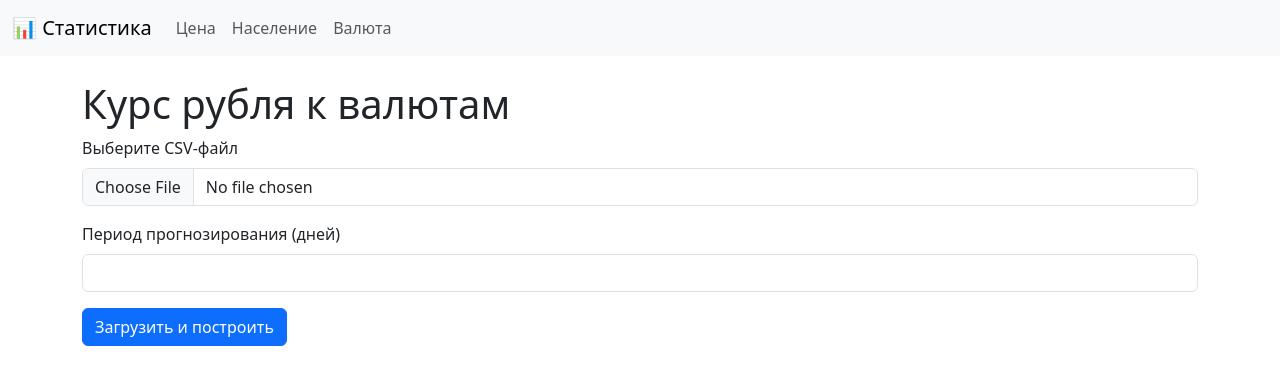
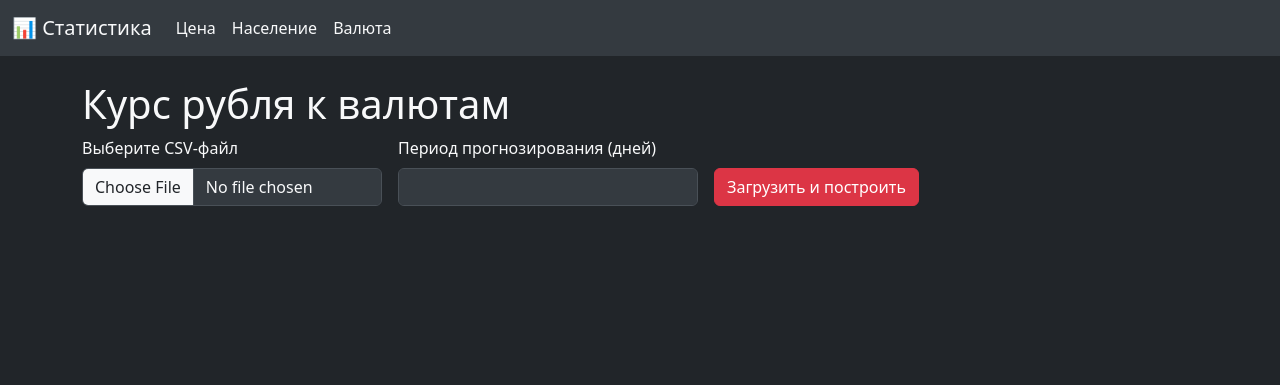
Before and after one commit to Dantes39/Laba3TP, a Flask app: page / in a window 1280 px wide. Shown: the top 385 px of the page. Run offline with Flask 3, Linux system fonts and the light colour scheme.

Commit message:
Interface changes. Dark theme.

```diff
--- a/templates/base.html
+++ b/templates/base.html
@@ -5,6 +5,54 @@
     <meta name="viewport" content="width=device-width, initial-scale=1.0">
     <title>📊 Статистика</title>
     <link href="https://cdn.jsdelivr.net/npm/bootstrap@5.3.0/dist/css/bootstrap.min.css" rel="stylesheet">
+    <style>
+        body {
+            background-color: #212529;
+            color: #f8f9fa;
+        }
+        .navbar {
+            background-color: #343a40 !important;
+        }
+        .navbar-brand, .nav-link {
+            color: #f8f9fa !important;
+        }
+        .nav-link:hover {
+            color: #adb5bd !important;
+        }
+        .container {
+            background-color: #212529;
+            color: #f8f9fa;
+        }
+        h1, h2, h3 {
+            color: #f8f9fa;
+        }
+        .form-label {
+            color: #f8f9fa;
+        }
+        .form-control {
+            background-color: #343a40;
+            color: #f8f9fa;
+            border-color: #495057;
+        }
+        .form-control:focus {
+            background-color: #343a40;
+            color: #f8f9fa;
+            border-color: #6c757d;
+            box-shadow: 0 0 0 0.2rem rgba(108, 117, 125, 0.5);
+        }
+        .table {
+            color: #f8f9fa;
+        }
+        .table-striped tbody tr:nth-of-type(odd) {
+            background-color: #343a40;
+        }
+        .table-striped tbody tr:nth-of-type(even) {
+            background-color: #2c3136;
+        }
+        hr {
+            border-color: #6c757d;
+        }
+    </style>
 </head>
 <body>
     <nav class="navbar navbar-expand-lg navbar-light bg-light">
--- a/templates/currency.html
+++ b/templates/currency.html
@@ -2,16 +2,18 @@
 
 {% block body %}
 <h1>Курс рубля к валютам</h1>
-<form method="post" enctype="multipart/form-data">
-    <div class="mb-3">
+<form method="post" enctype="multipart/form-data" class="d-flex align-items-end gap-3">
+    <div class="mb-3" style="width: 300px;">
         <label for="datafile" class="form-label">Выберите CSV-файл</label>
         <input type="file" class="form-control" name="datafile" required>
     </div>
-    <div class="mb-3">
+    <div class="mb-3" style="width: 300px;">
         <label for="period" class="form-label">Период прогнозирования (дней)</label>
         <input type="number" class="form-control" name="period" required>
     </div>
-    <button type="submit" class="btn btn-primary">Загрузить и построить</button>
+    <div class="mb-3">
+        <button type="submit" class="btn btn-danger">Загрузить и построить</button>
+    </div>
 </form>
 
 {% if result %}
@@ -23,8 +25,8 @@
     {% for currency in result.max_gain %}
     <p>Для валюты <em>{{ currency }}</em>:</p>
     <ul>
-        <li><strong>Максимальный прирост:</strong> {{ result.max_gain[currency][1] | round(2) }} RUB на {{ result.max_gain[currency][0] }}</li>
-        <li><strong>Максимальный убыток:</strong> {{ result.max_loss[currency][1] | round(2) }} RUB на {{ result.max_loss[currency][0] }}</li>
+        <li><strong>Максимальный прирост:</strong> {{ result.max_gain[currency][1] }} RUB на {{ result.max_gain[currency][0] }}</li>
+        <li><strong>Максимальный убыток:</strong> {{ result.max_loss[currency][1] }} RUB на {{ result.max_loss[currency][0] }}</li>
     </ul>
     {% endfor %}
 {% endif %}
```
Also changed, not shown: static/chart.png.
